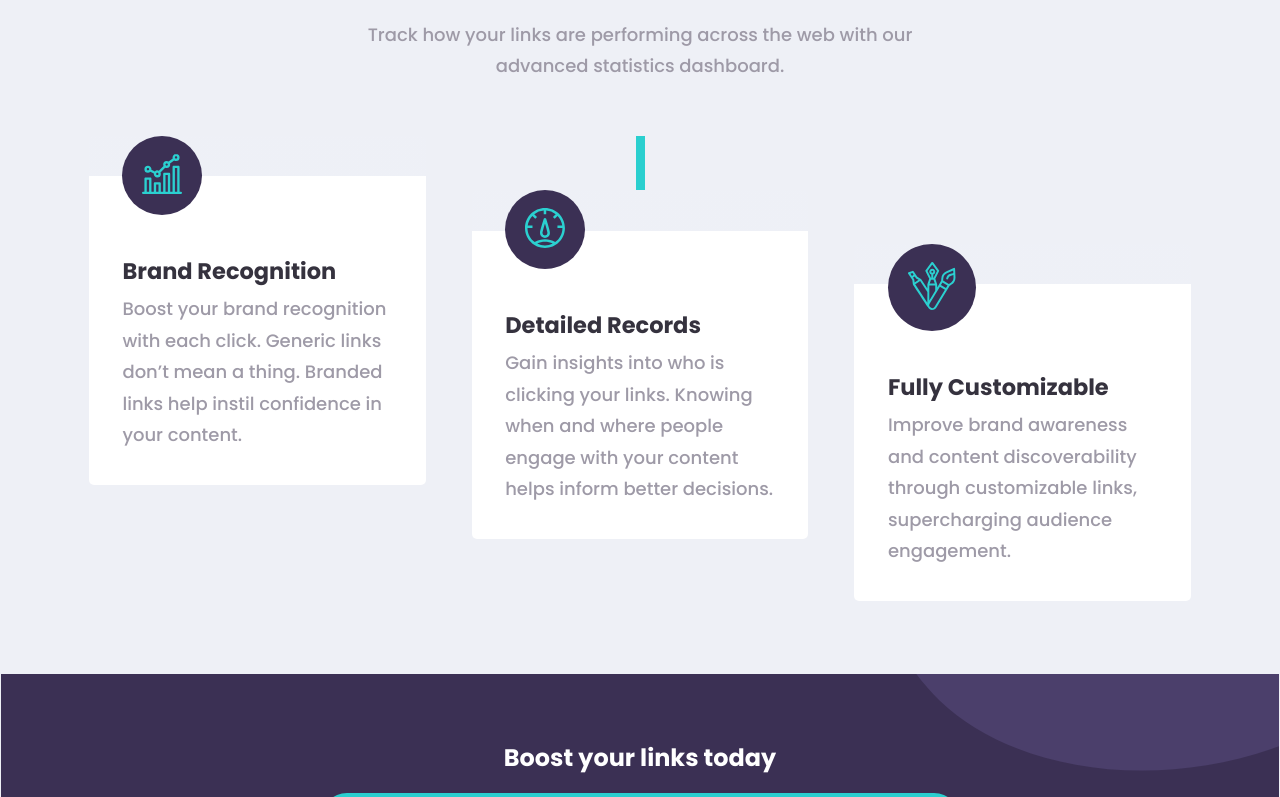
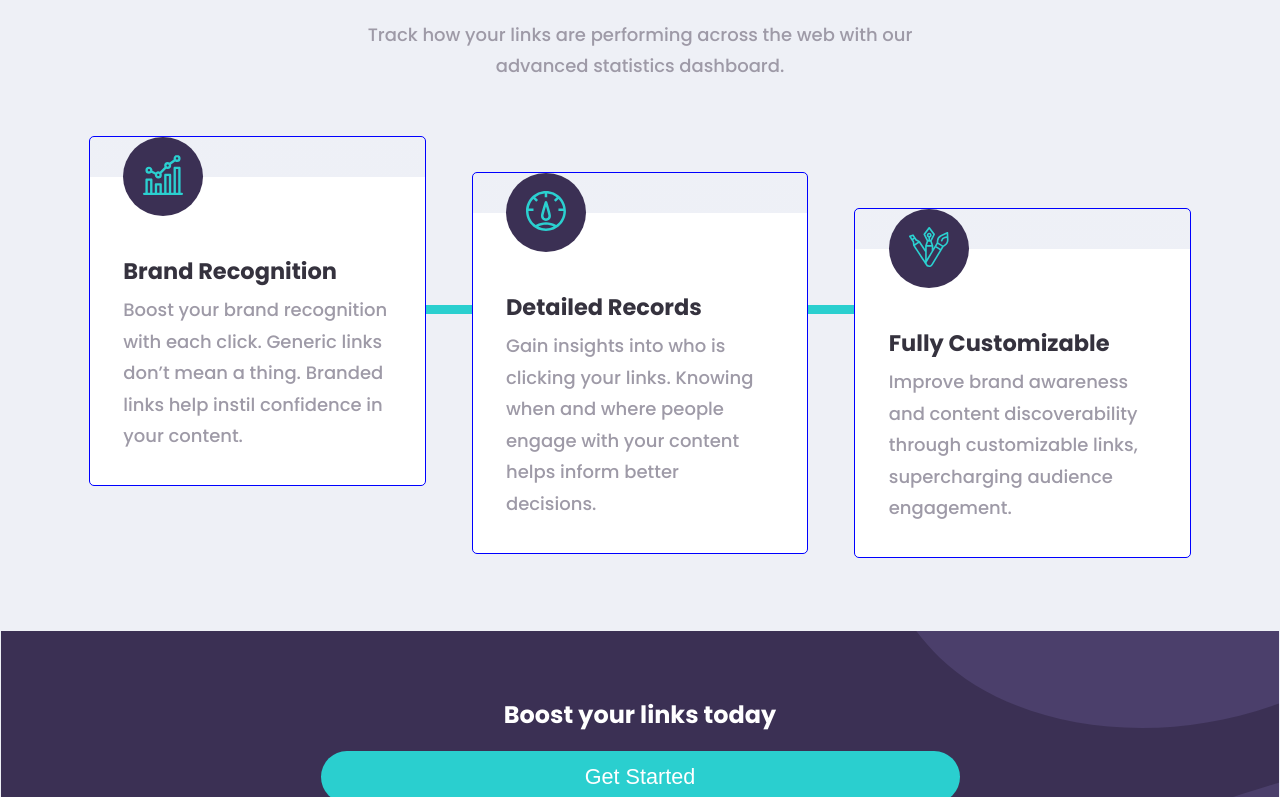
Before and after one commit to emily-v/url-shortening-landing-page, an Angular app: page / in a window 1280 px wide. Shown: the part 1003-1800 px from the top of the page. Built offline with nearby package versions, Linux system fonts and the light colour scheme.

Commit message:
stats section desktop styling complete

```diff
--- a/src/app/app.component.html
+++ b/src/app/app.component.html
@@ -100,6 +100,7 @@
             </p>
           </div>
         </div>
+        <div class="horizontal-line"></div>
       </div>
     </div>
 
--- a/src/app/app.component.scss
+++ b/src/app/app.component.scss
@@ -195,6 +195,7 @@
         .stats-icon {
             background-color: $bg-dk;
             border: none;
+            width: 40px;
         }
         .title-dk {
             font-size: 1.25em;
@@ -360,10 +361,28 @@ footer {
 
         .stats-details {
             margin: 0 5%;
+            overflow: hidden;
+            position: relative;
+
+            .vertical-line {
+                display: none;
+            }
+
+            .horizontal-line {
+                height: .5em;
+                width: 80%;
+                position: absolute;
+                top: 40%;
+                left: 10%;
+                background-color: $accent-primary;
+                z-index: 1;
+            }
         }
 
         .stats-card {
 
+            position: relative;
+            z-index: 2;
             .icon-container {
                 margin-left: 10%;
             }
@@ -377,6 +396,18 @@ footer {
                 }
             }
         }
+
+        .stats-card:nth-child(3) {
+            margin-top: 2em;
+        }
+
+        .stats-card:nth-child(5) {
+            margin-top: 4em;
+        }
+    }
+
+    footer {
+        overflow: hidden;
     }
 
     @for $i from 1 through 12 {
@@ -386,7 +417,7 @@ footer {
             width: $w - 4%;
             margin: 0 2%;
             float: left;
-            // border: 1px solid blue;
+            border: 1px solid blue;
         }
     }
 
```
